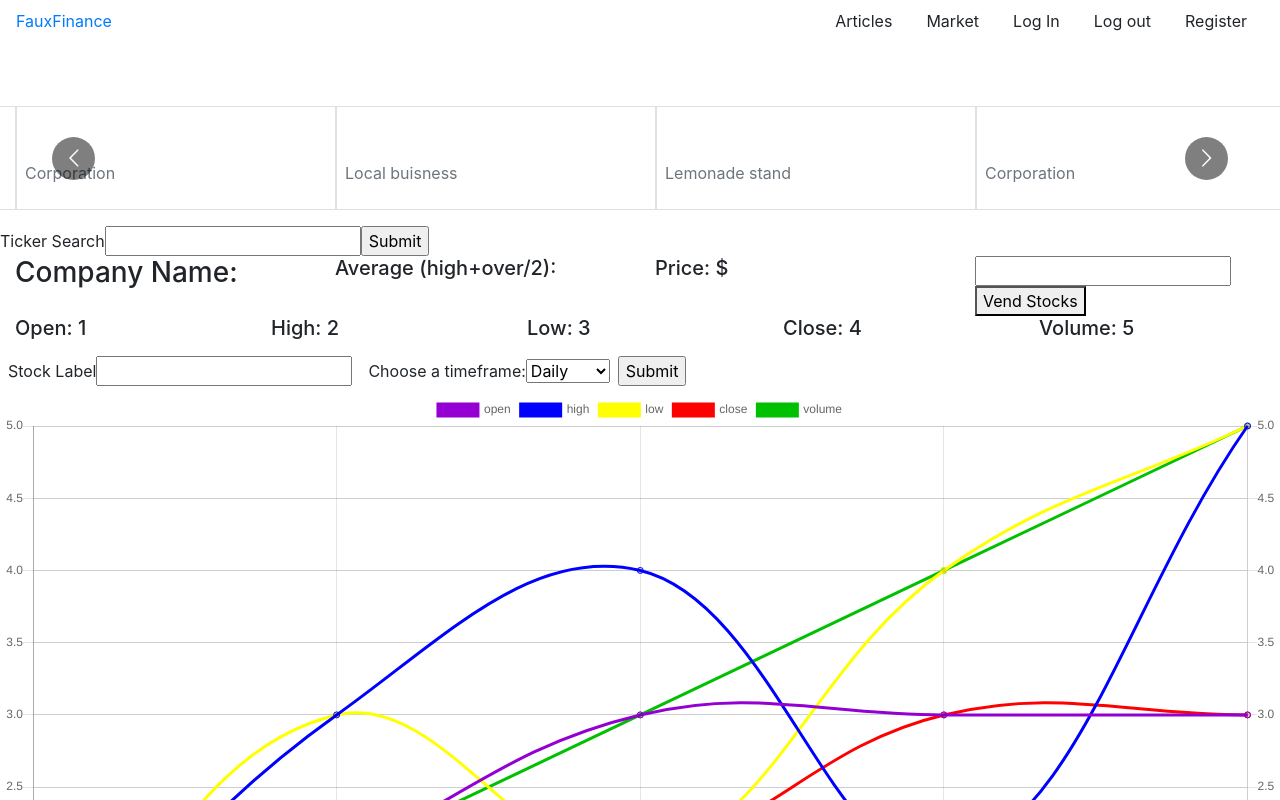
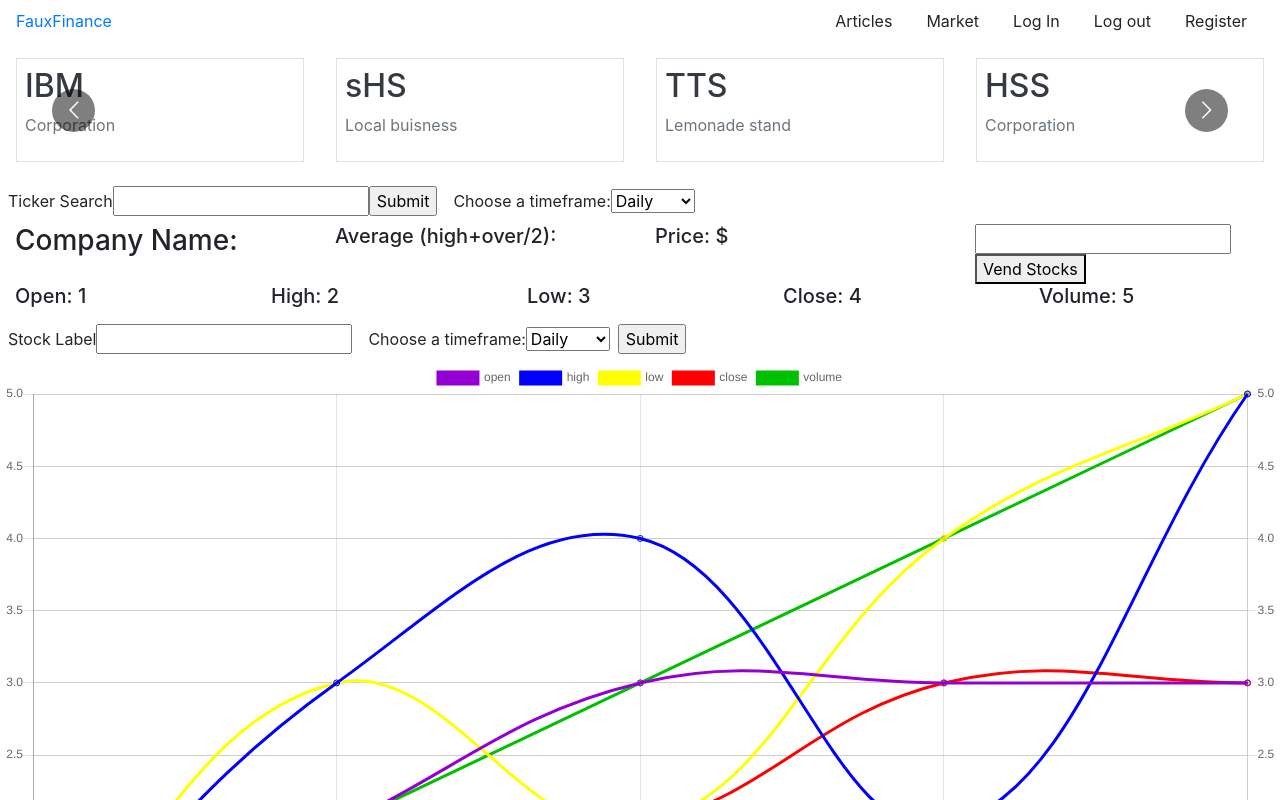
Before and after one commit to ethanhart35/Project3, a React (Create React App) app in the folder client/: page /market in a window 1280 px wide. Shown: the top 800 px of the page. Built offline with nearby package versions, Linux system fonts and the light colour scheme.

Commit message:
market carosel broke, fixed now

```diff
--- a/client/src/App.js
+++ b/client/src/App.js
@@ -75,7 +75,7 @@ class App extends Component {
               </ul>
             </nav>
 
-            <div className="pt-5">
+            <div>
               <Route exact path='/' component={HomePage} />
               <Route exact path='/articles' component={Articles} />
               <Route exact path='/market' render={(props) => <Market user={this.state.user} />} />
--- a/client/src/pages/Market/market.js
+++ b/client/src/pages/Market/market.js
@@ -148,9 +148,9 @@ class Market extends Component {
                     {   // user specific
                         this.props.user.stockData.map((stock, i) => {
                             return <a onClick={e => this.loadGraph(e, stock.ticker, this.refs.time.value)}>
-                                <div className="col p-2 m-3 border">
+                                <div className="p-2 m-3 border">
                                     <div key={i}>
-                                        <h2>{stock.ticker}</h2>
+                                        <h2 className="text-bold">{stock.ticker}</h2>
                                         <p className="text-muted">{stock.name}</p>
                                     </div>
                                 </div>
@@ -160,9 +160,9 @@ class Market extends Component {
                     {   // static stock data
                         this.state.staticStock.map((stock, i) => {
                             return <a onClick={e => this.loadGraph(e, stock.ticker, this.refs.time.value)}>
-                                <div className="col p-2 m-3 border">
+                                <div className="p-2 m-3 border">
                                     <div key={i}>
-                                        <h2>{stock.ticker}</h2>
+                                        <h2 className="text-bold text-dark">{stock.ticker}</h2>
                                         <p className="text-muted">{stock.name}</p>
                                     </div>
                                 </div>
@@ -171,10 +171,20 @@ class Market extends Component {
                     }
                 </Carousel>
 
-                <form onSubmit={e => this.googleStock(e, this.refs.search.value)}>
-                    <lablel>Ticker Search</lablel>
-                    <input type="text" ref="search"></input>
-                    <input type='submit' value='Submit' />
+                <form className="form-inline" onSubmit={e => this.googleStock(e, this.refs.search.value)}>
+                    <div className="form-group p-2">
+                        <lablel>Ticker Search</lablel>
+                        <input type="text" ref="search"></input>
+                        <input type='submit' value='Submit' />
+                    </div>
+                    <div className="form-group p-2">
+                        <label for="time">Choose a timeframe:</label>
+                        <select ref="time">
+                            <option value="Time_Series_Daily">Daily</option>
+                            <option value="Time_Series_Weekly">Weekly</option>
+                            <option value="Time_Series_Monthly">Monthly</option>
+                        </select>
+                    </div>
                 </form>
 
                 {this.state.search.map((google, i) => (
```
